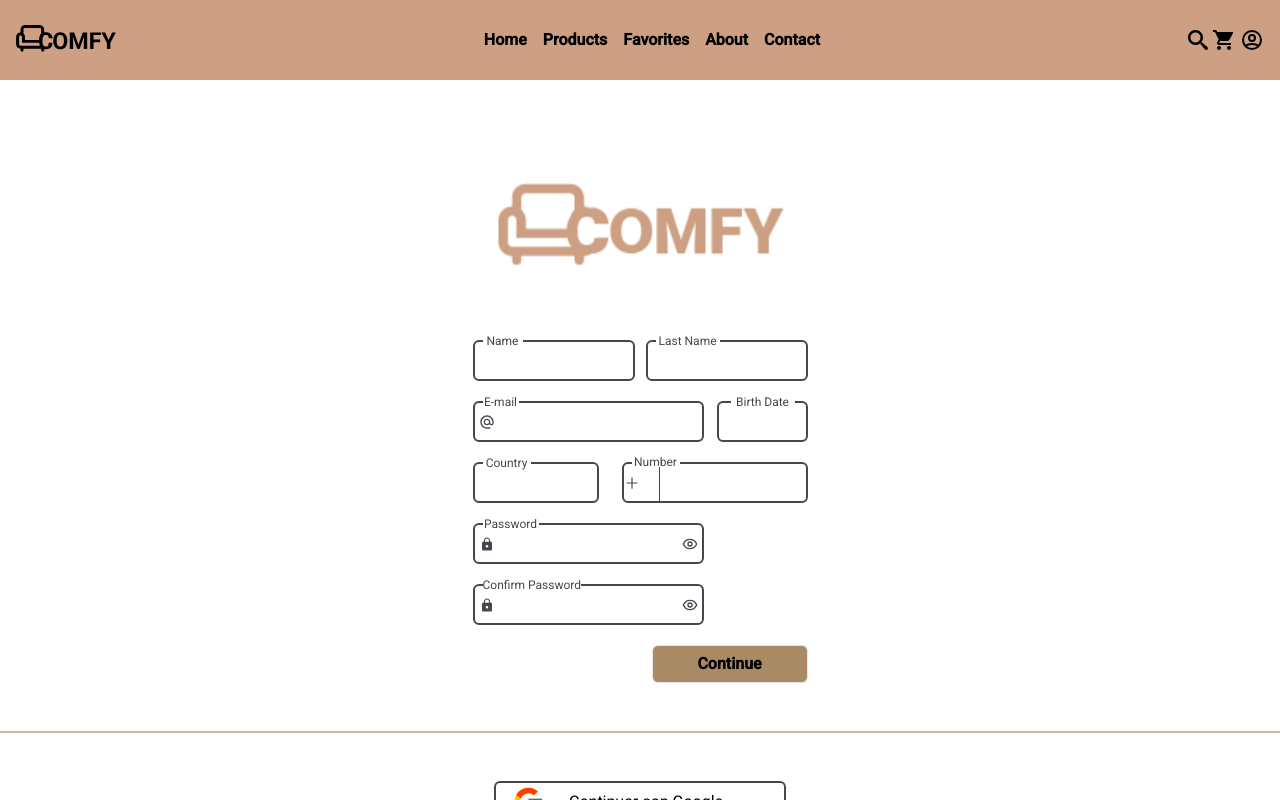
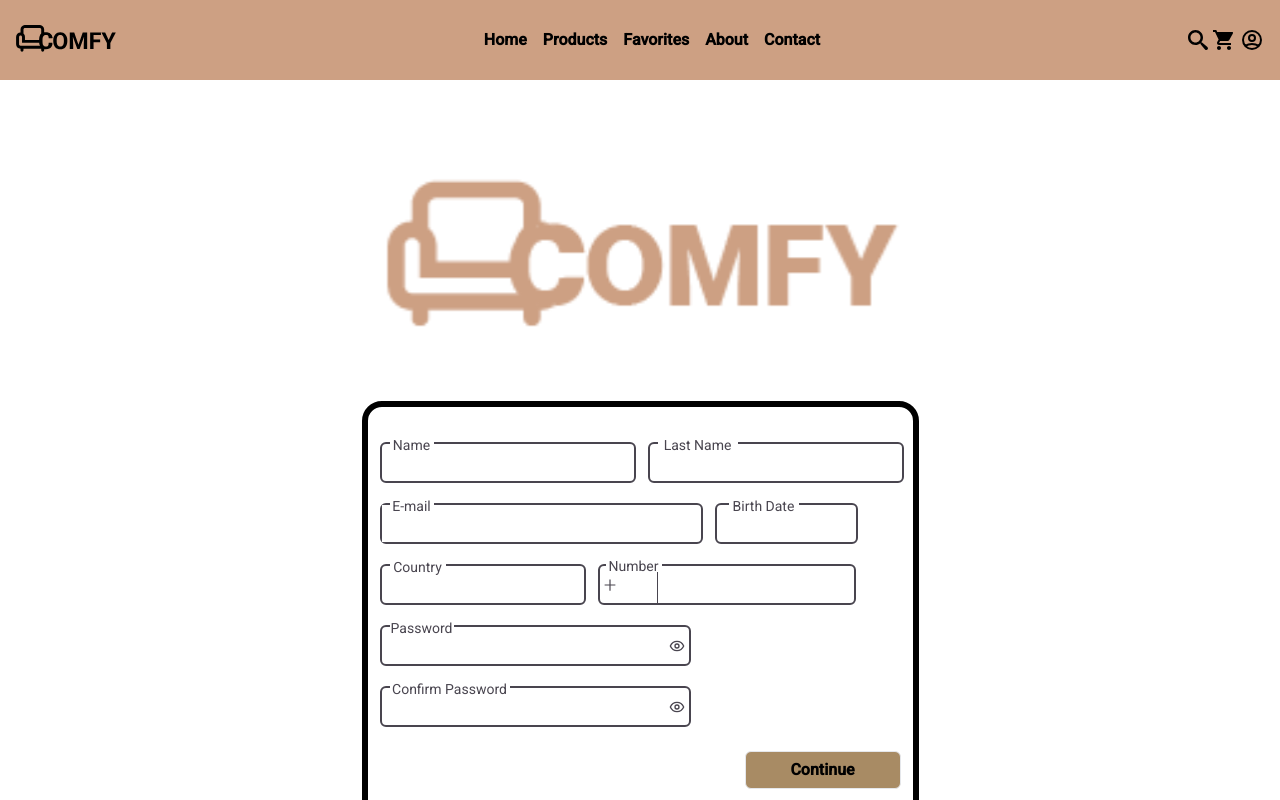
Before and after one commit to No-Country/c13-40-ft-java, a Next.js app in the folder client/: page /access/register in a window 1280 px wide. Shown: the top 800 px of the page. Built offline with nearby package versions, Linux system fonts and the light colour scheme.

Commit message:
Completed responsive styling on access pages based on current wireframe

```diff
--- a/client/src/app/access/login/page.jsx
+++ b/client/src/app/access/login/page.jsx
@@ -25,15 +25,21 @@ const Login = () => {
         src={Logo}
         alt="Comfy logo"
         quality={100}
-        className="mt-24 mb-16 max-w-xs max-w-[300px] w-[80vw] xl:max-w-[551px]"
+        className="mt-24 mb-16 w-[300px] h-[88px] xl:w-[551px] xl:h-[161px]"
       />
 
-      <div className="flex flex-col items-center justify-center w-[557px] h-[594px] border-[6px] border-fifth rounded-[20px]">
+      <div className="flex flex-col items-center w-full xl:w-[557px] xl:h-[594px] xl:border-[6px] border-fifth rounded-[20px]">
         {/* Form */}
-        <form onSubmit={handleSubmit} className="overflow-visible w-[500px]">
+        <form
+          onSubmit={handleSubmit}
+          className="overflow-visible w-[325px] xl:w-[500px]"
+        >
           {/* Email */}
-          <div className="flex items-center mb-6">
-            <label htmlFor="email" className="mr-6 text-[40px] text-sixth">
+          <div className="flex items-center mb-6 xl:mt-14">
+            <label
+              htmlFor="email"
+              className="mr-2 text-[34px] text-sixth xl:mr-6 xl:text-[40px]"
+            >
               <MdAlternateEmail />
             </label>
             <input
@@ -42,15 +48,18 @@ const Login = () => {
               value={email}
               onChange={(e) => setEmail(e.target.value)}
               placeholder="Email"
-              className="border border-2 border-primary rounded-md outline-none px-4 py-2 w-[413px] h-[63px] text-[20px] text-sixth"
+              className="border border-2 border-primary xl:border-fourth rounded-md outline-none px-4 py-2 w-[269px] xl:w-[413px] xl:h-[63px] xl:text-[20px] text-sixth"
             />
           </div>
           {/* Password */}
-          <div className="flex items-center mb-4">
-            <label htmlFor="password" className="mr-6 text-[40px] text-sixth">
+          <div className="flex items-center mb-4 xl:mb-10">
+            <label
+              htmlFor="password"
+              className="mr-2 text-[34px] text-sixth xl:mr-6 xl:text-[40px]"
+            >
               <IoMdLock />
             </label>
-            <div className="border border-2 border-primary rounded-md pl-4 pr-2 py-2 flex items-center justify-between w-[413px] h-[63px] text-[20px] text-sixth">
+            <div className="border border-2 border-primary xl:border-fourth rounded-md pl-4 pr-2 py-2 w-[269px] flex items-center justify-between xl:w-[413px] xl:h-[63px] xl:text-[20px] text-sixth">
               <input
                 type="password"
                 id="password"
@@ -59,26 +68,26 @@ const Login = () => {
                 placeholder="Password"
                 className="w-full mr-2 outline-none"
               />
-              <span>
+              <span className="xl:text-[27px]">
                 <LuEye />
               </span>
             </div>
           </div>
           {/* Forgot Password */}
-          <div className="font-medium text-important text-xs underline mb-4 mx-auto pl-4">
+          <div className="font-medium text-important text-xs xl:text-[14px] xl:font-normal underline mb-4 xl:mb-8 mx-auto pl-4">
             <Link href="/">Forgot your password?</Link>
           </div>
           {/* Submit */}
-          <div>
+          <div className="xl:w-[477px]">
             <button
               type="submit"
-              className="button bg-secondary border rounded-md font-bold flex items-center justify-center ml-auto w-[156px] h-[38px]"
+              className="button bg-secondary border rounded-md font-bold flex items-center justify-center ml-auto w-[156px] h-[38px] xl:mb-4"
             >
               Continue
             </button>
           </div>
         </form>
-        <hr className="mt-12 border border-fifth w-full" />
+        <hr className="mt-12 border-t border-fifth w-full xl:w-[478.5px] xl:border-secondary" />
         {/* Google */}
         <div className="mt-12">
           <Link
@@ -90,7 +99,10 @@ const Login = () => {
           </Link>
         </div>
         {/* Guest */}
-        <Link href="/" className="font-medium text-secondary text-xs mt-6">
+        <Link
+          href="/"
+          className="font-medium text-secondary text-xs mt-6 xl:text-[16px]"
+        >
           ¿No tienes cuenta? <span className="underline">Regístrate</span>
         </Link>
       </div>
--- a/client/src/app/access/page.jsx
+++ b/client/src/app/access/page.jsx
@@ -12,7 +12,7 @@ const Access = () => {
           src={Logo}
           alt="Comfy logo"
           quality={100}
-          className="overflow-visible w-[80vw] max-w-[300px] h-[80vw] max-h-[300px]"
+          className="overflow-visible w-[90vw] max-w-[300px] h-[88px]"
         />
       </div>
 
--- a/client/src/app/access/register/page.jsx
+++ b/client/src/app/access/register/page.jsx
@@ -30,26 +30,27 @@ const Register = () => {
   };
 
   return (
-    <main className="flex flex-col items-center h-full">
+    <main className="flex flex-col items-center">
       {/* Logo */}
       <Image
         src={Logo}
         alt="Comfy logo"
         quality={100}
-        className="mt-24 mb-16 w-[80vw] max-w-[300px] h-[100px]"
+        className="mt-24 mb-16 w-[300px] h-[88px] xl:w-[551px] xl:h-[161px]"
       />
 
+      <div className="flex flex-col items-center w-full xl:w-[557px] xl:h-[594px] xl:border-[6px] border-black rounded-[20px] xl:px-[12px] xl:pt-[35px]">
         {/* Form */}
         <form
           onSubmit={handleSubmit}
-        className="overflow-visible text-sixth w-[335px]"
+          className="overflow-visible text-sixth w-[335px] xl:w-full"
         >
-        <div className="flex justify-between mb-5">
+          <div className="flex justify-between xl:justify-start mb-5">
             {/* Name */}
             <div className="relative">
               <label
                 htmlFor="name"
-              className="absolute bg-white w-10 text-center text-xs top-[-7px] left-[10px]"
+                className="absolute bg-white w-10 xl:w-11 text-center text-xs top-[-7px] left-[10px] xl:text-sm xl:h-[16px]"
               >
                 Name
               </label>
@@ -58,14 +59,14 @@ const Register = () => {
                 id="name"
                 value={name}
                 onChange={(e) => setName(e.target.value)}
-              className="outline-none border border-2 border-sixth rounded-md px-1 w-[162px] h-[41px]"
+                className="outline-none border border-2 border-sixth rounded-md px-1 w-[162px] h-[41px] xl:w-[256px] xl:mr-3"
               />
             </div>
             {/* Last Name */}
             <div className="relative">
               <label
                 htmlFor="lastName"
-              className="absolute bg-white w-16 text-center text-xs top-[-7px] left-[10px]"
+                className="absolute bg-white w-16 text-center text-xs top-[-7px] left-[10px] xl:w-20 xl:text-sm xl:h-[16px]"
               >
                 Last Name
               </label>
@@ -74,22 +75,22 @@ const Register = () => {
                 id="lastName"
                 value={lastName}
                 onChange={(e) => setLastName(e.target.value)}
-              className="outline-none border border-2 border-sixth rounded-md px-1 w-[162px] h-[41px]"
+                className="outline-none border border-2 border-sixth rounded-md px-1 w-[162px] h-[41px] xl:w-[256px]"
               />
             </div>
           </div>
 
-        <div className="flex justify-between mb-5">
+          <div className="flex justify-between xl:justify-start mb-5">
             {/* Email */}
             <div className="relative">
               <label
                 htmlFor="email"
-              className="absolute bg-white w-9 text-center text-xs top-[-7px] left-[10px]"
+                className="absolute bg-white w-9 text-center text-xs top-[-7px] left-[10px] xl:w-11 xl:text-sm xl:h-[16px]"
               >
                 E-mail
               </label>
-            <div className="flex border border-2 border-sixth rounded-md w-[231px] h-[41px]">
-              <span className="flex items-center mx-1">
+              <div className="flex border border-2 border-sixth rounded-md w-[231px] h-[41px] xl:w-[323px] xl:mr-3">
+                <span className="flex items-center mx-1 xl:hidden">
                   <MdAlternateEmail />
                 </span>
                 <input
@@ -97,7 +98,7 @@ const Register = () => {
                   id="email"
                   value={email}
                   onChange={(e) => setEmail(e.target.value)}
-                className="outline-none w-full mr-1"
+                  className="outline-none w-full mr-1 xl:px-1"
                 />
               </div>
             </div>
@@ -105,7 +106,7 @@ const Register = () => {
             <div className="relative">
               <label
                 htmlFor="birthdate"
-              className="absolute bg-white w-16 text-center text-xs top-[-7px] left-[14px]"
+                className="absolute bg-white w-16 text-center text-xs top-[-7px] left-[14px] xl:w-[70px] xl:text-sm xl:h-[16px]"
               >
                 Birth Date
               </label>
@@ -114,17 +115,17 @@ const Register = () => {
                 id="birthdate"
                 value={birthdate}
                 onChange={(e) => setBirthdate(e.target.value)}
-              className="outline-none border border-2 border-sixth rounded-md px-1 w-[91px] h-[41px]"
+                className="outline-none border border-2 border-sixth rounded-md px-1 w-[91px] h-[41px] xl:w-[143px]"
               />
             </div>
           </div>
 
-        <div className="flex justify-between mb-5">
+          <div className="flex justify-between xl:justify-start mb-5">
             {/* Country */}
             <div className="relative">
               <label
                 htmlFor="country"
-              className="absolute bg-white w-12 text-center text-xs top-[-7px] left-[10px]"
+                className="absolute bg-white w-12 text-center text-xs top-[-7px] left-[10px] xl:w-14 xl:text-sm xl:h-[16px]"
               >
                 Country
               </label>
@@ -133,7 +134,7 @@ const Register = () => {
                 id="country"
                 value={country}
                 onChange={(e) => setCountry(e.target.value)}
-              className="outline-none border border-2 border-sixth rounded-md px-1 w-[126px] h-[41px]"
+                className="outline-none border border-2 border-sixth rounded-md px-1 w-[126px] h-[41px] xl:w-[206px] xl:mr-3"
               />
             </div>
 
@@ -141,12 +142,12 @@ const Register = () => {
             <div className="relative">
               <label
                 htmlFor="numberCode"
-              className="absolute bg-white w-12 text-center text-xs top-[-8px] left-[10px] h-[13px]"
+                className="absolute bg-white w-12 text-center text-xs top-[-8px] left-[10px] h-[13px] xl:w-14 xl:text-sm xl:h-[16px] xl:left-[8px]"
               >
                 Number
               </label>
-            <div className="flex border border-2 border-sixth rounded-md w-[186px] h-[41px]">
-              <span className="flex items-center">
+              <div className="flex border border-2 border-sixth rounded-md w-[186px] h-[41px] xl:w-[258px]">
+                <span className="flex items-center xl:pl-[2px]">
                   <AiOutlinePlus />
                 </span>
                 <input
@@ -154,14 +155,14 @@ const Register = () => {
                   id="numberCode"
                   value={numberCode}
                   onChange={(e) => setNumberCode(e.target.value)}
-                className="outline-none border-r border-sixth w-[20px]"
+                  className="outline-none border-r border-sixth w-[20px] xl:w-[40px] xl:px-1"
                 />
                 <input
                   type="number"
                   id="number"
                   value={number}
                   onChange={(e) => setNumber(e.target.value)}
-                className="outline-none pl-1 w-[140px]"
+                  className="outline-none pl-1 w-[140px] xl:w-[190px]"
                 />
               </div>
             </div>
@@ -171,12 +172,12 @@ const Register = () => {
           <div className="relative mb-5">
             <label
               htmlFor="password"
-            className="absolute bg-white w-14 text-center text-xs top-[-7.5px] left-[10px]"
+              className="absolute bg-white w-14 text-center text-xs top-[-7.5px] left-[10px] xl:w-16 xl:text-sm xl:h-[16px]"
             >
               Password
             </label>
-          <div className="flex justify-between border border-2 border-sixth rounded-md w-[231px] h-[41px]">
-            <span className="flex items-center mx-1">
+            <div className="flex justify-between border border-2 border-sixth rounded-md w-[231px] h-[41px] xl:w-[311px]">
+              <span className="flex items-center mx-1 xl:hidden">
                 <IoMdLock />
               </span>
               <input
@@ -184,7 +185,7 @@ const Register = () => {
                 id="password"
                 value={password}
                 onChange={(e) => setPassword(e.target.value)}
-              className="outline-none "
+                className="outline-none xl:mx-1 xl:w-full"
               />
               <span className="flex items-center mr-1">
                 <LuEye />
@@ -193,15 +194,15 @@ const Register = () => {
           </div>
 
           {/* Confirm Password */}
-        <div className="relative mb-5">
+          <div className="relative mb-5 xl:mb-6">
             <label
               htmlFor="confirmPassword"
-            className="absolute bg-white w-26 text-center text-xs top-[-7.5px] left-[10px]"
+              className="absolute bg-white w-26 text-center text-xs top-[-7.5px] left-[10px] xl:w-[120px] xl:text-sm xl:h-[16px]"
             >
               Confirm Password
             </label>
-          <div className="flex justify-between border border-2 border-sixth rounded-md w-[231px] h-[41px]">
-            <span className="flex items-center mx-1">
+            <div className="flex justify-between border border-2 border-sixth rounded-md w-[231px] h-[41px] xl:w-[311px]">
+              <span className="flex items-center mx-1 xl:hidden">
                 <IoMdLock />
               </span>
               <input
@@ -209,7 +210,7 @@ const Register = () => {
                 id="confirmPassword"
                 value={confirmPassword}
                 onChange={(e) => setConfirmPassword(e.target.value)}
-              className="outline-none"
+                className="outline-none xl:mx-1 xl:w-full"
               />
               <span className="flex items-center mr-1">
                 <LuEye />
@@ -228,10 +229,10 @@ const Register = () => {
           </div>
         </form>
 
-      <hr className="mt-12 border border-fifth w-full" />
+        <hr className="mt-12 border-t w-full border-sixth xl:mt-8" />
 
         {/* Google */}
-      <div className="mt-12">
+        <div className="mt-12 xl:mt-8">
           <Link
             href="/"
             className="flex items-center justify-start button border border-sixth border-2 rounded-md px-4 space-x-6 w-[292px] h-[41px]"
@@ -244,13 +245,14 @@ const Register = () => {
         {/* Guest */}
         <Link
           href="/"
-        className="font-medium text-secondary text-xs mt-6 bg-white"
+          className="font-medium text-secondary text-xs mt-6 bg-white xl:text-base"
         >
           <div className="flex flex-col">
             <span>Have an account?</span>
             <span className="underline text-center">Sign in</span>
           </div>
         </Link>
+      </div>
     </main>
   );
 };
```
Lines whose indentation alone changed are shown as unchanged.
